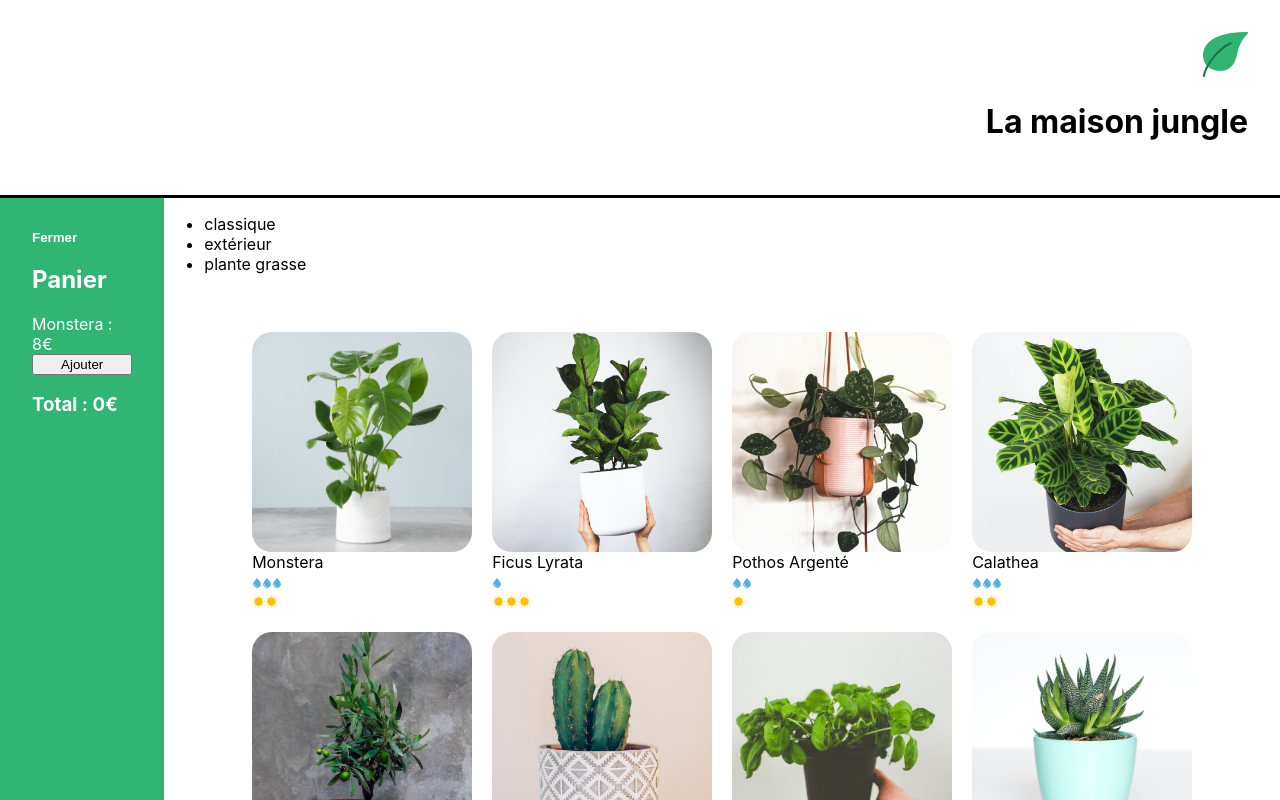
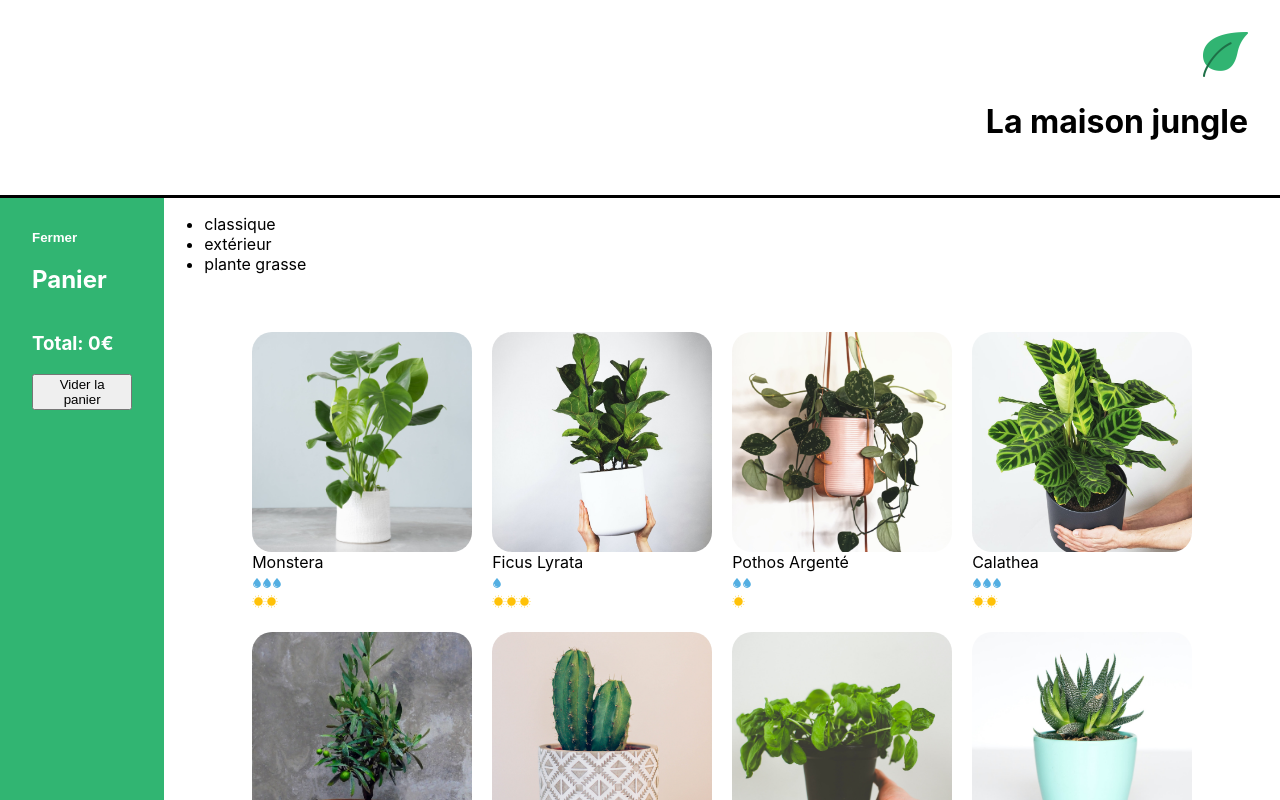
Before and after one commit to badouine/appHouse_React, a React (Create React App) app: page / in a window 1280 px wide. Shown: the top 800 px of the page. Built offline with nearby package versions, Linux system fonts and the light colour scheme.

Commit message:
state in App

```diff
--- a/src/components/App.js
+++ b/src/components/App.js
@@ -3,11 +3,15 @@ import logo from "../assets/logo.png"
 import Footer from './Footer'
 import Cart from './Cart';
 import ShoppingList from './ShoppingList';
+import { useState } from 'react';
+
 import './styles/Layout.css'
 
 
 
 const App = () => {
+
+  const [cart, updateCart] = useState([])
   return (
 
       <div>
@@ -16,8 +20,8 @@ const App = () => {
           <h1 className='lmj-title'>La maison jungle</h1>
         </Banner>
         <div className='lmj-layout-inner'>
-          <Cart />
-          <ShoppingList />
+          <Cart cart={cart} updateCart={updateCart} />
+          <ShoppingList cart={cart} updateCart={updateCart}/>
         </div>
         <Footer />
       </div>
--- a/src/components/Cart.js
+++ b/src/components/Cart.js
@@ -3,9 +3,8 @@ import { useState } from 'react';
 
 
 
-const Cart = () => {
+const Cart = ({cart, updateCart}) => {
     const monsteraPrice = 8
-	const [cart, updateCart] = useState(0)
 	const [isOpen, setIsOpen] = useState(true)
     return isOpen ? (
 		<div className='lmj-cart'>
@@ -16,9 +15,8 @@ const Cart = () => {
 				Fermer
 			</button>
 			<h2>Panier</h2>
-			<div>Monstera : {monsteraPrice}€</div>
-			<button onClick={() => updateCart(cart + 1)}>Ajouter</button>
-			<h3>Total : {monsteraPrice * cart}€</h3>
+			<h3>Total: {monsteraPrice * cart}€</h3>
+			<button onClick={() => updateCart(0)}>Vider la panier</button>
 		</div>
 	) : (
 		<div className='lmj-cart-closed'>
```
